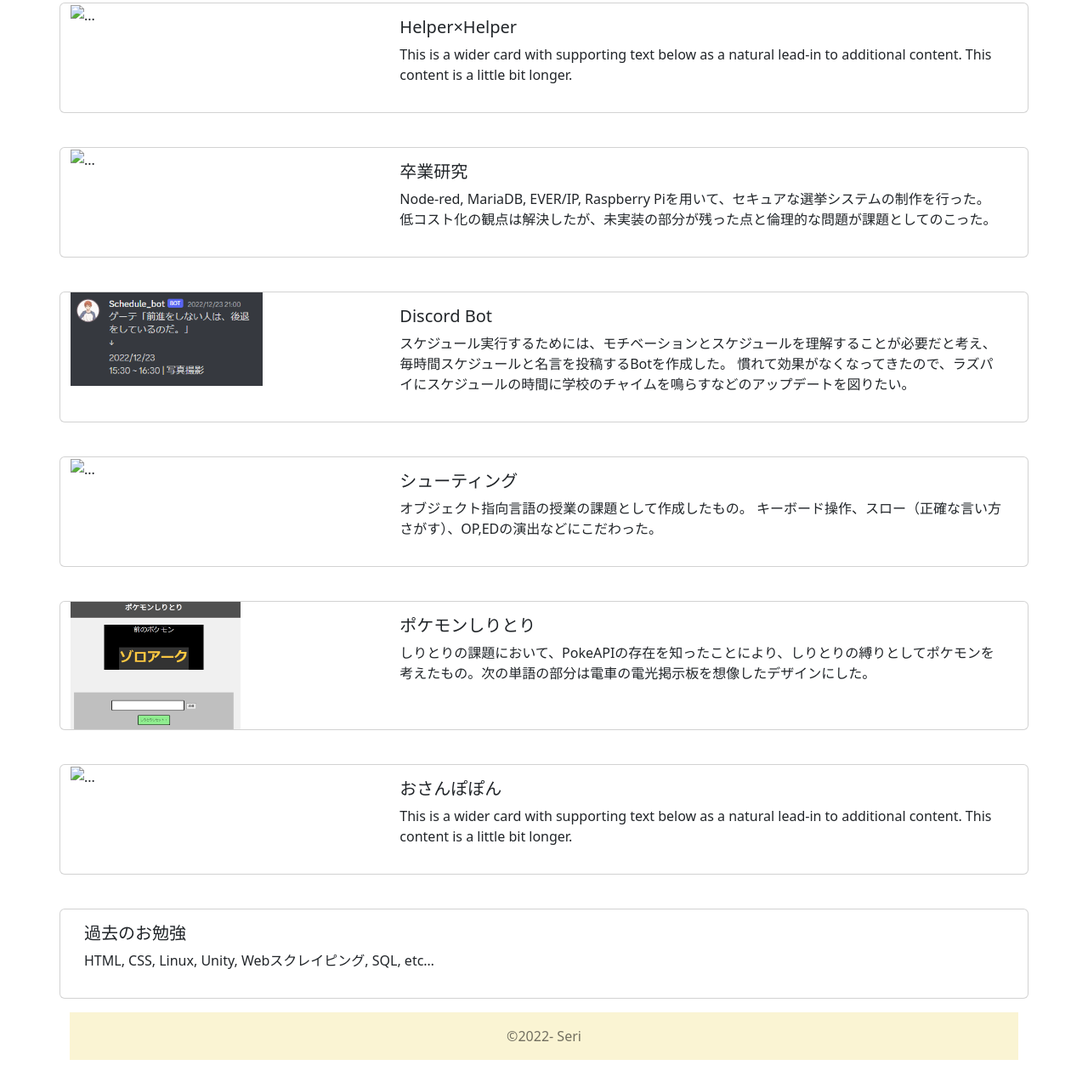
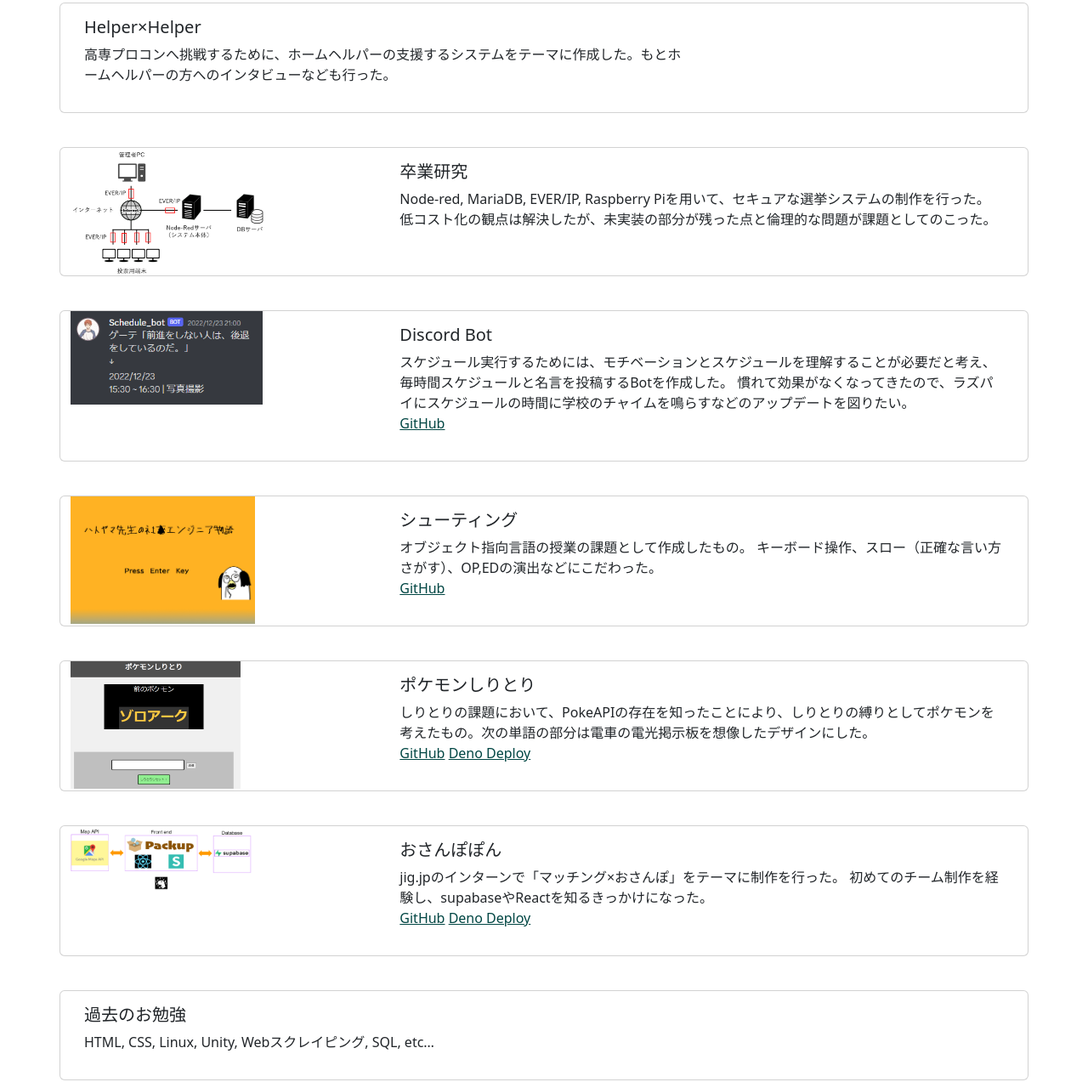
Before and after one commit to Shion-Serizawa/Shion-Serizawa.github.io, a plain HTML site: page done/index.html in a window 1280 px wide. Shown: the part 150-1423 px from the top of the page at 85% size. Before the commit the page ends 1397 px from the top, so only its background shows below. Drawn offline with Linux system fonts and the light colour scheme; files that its build step writes are made by us from their sources.

Commit message:
doneなどを更新

```diff
--- a/done/index.html
+++ b/done/index.html
@@ -91,16 +91,14 @@
       <div class="row row-cols-1 g-4">
         <div class="card mb-3">
           <div class="row g-0">
-            <div class="col-md-4">
-              <img src="..." alt="..." />
-            </div>
+            <!-- <div class="col-md-4">
+              <img src="..." alt="..." /> -->
+            <!-- </div> -->
             <div class="col-md-8">
               <div class="card-body">
                 <h5 class="card-title">Helper×Helper</h5>
                 <p class="card-text">
-                  This is a wider card with supporting text below as a natural
-                  lead-in to additional content. This content is a little bit
-                  longer.
+                    高専プロコンへ挑戦するために、ホームヘルパーの支援するシステムをテーマに作成した。もとホームヘルパーの方へのインタビューなども行った。
                 </p>
                 <p class="card-text"></p>
               </div>
@@ -110,7 +108,7 @@
         <div class="card mb-3">
           <div class="row g-0">
             <div class="col-md-4">
-              <img src="..." alt="..." />
+              <img src="../images/kousei.png" alt="卒研のシステムのシステム構成図" style="height: 150px;" />
             </div>
             <div class="col-md-8">
               <div class="card-body">
@@ -134,7 +132,8 @@
                 <h5 class="card-title">Discord Bot</h5>
                 <p class="card-text">
                     スケジュール実行するためには、モチベーションとスケジュールを理解することが必要だと考え、毎時間スケジュールと名言を投稿するBotを作成した。
-                    慣れて効果がなくなってきたので、ラズパイにスケジュールの時間に学校のチャイムを鳴らすなどのアップデートを図りたい。
+                    慣れて効果がなくなってきたので、ラズパイにスケジュールの時間に学校のチャイムを鳴らすなどのアップデートを図りたい。<br>
+                    <a href="https://github.com/Shion-Serizawa/discord_schedule_bot">GitHub</a>
                 </p>
                 <p class="card-text"></p>
               </div>
@@ -144,14 +143,15 @@
         <div class="card mb-3">
           <div class="row g-0">
             <div class="col-md-4">
-              <img src="..." alt="..." />
+              <img src="../images/shooting.png" alt="作成したシューティングゲームのOP画面" style="height: 150px;" />
             </div>
             <div class="col-md-8">
               <div class="card-body">
                 <h5 class="card-title">シューティング</h5>
                 <p class="card-text">
                     オブジェクト指向言語の授業の課題として作成したもの。
-                    キーボード操作、スロー（正確な言い方さがす）、OP,EDの演出などにこだわった。
+                    キーボード操作、スロー（正確な言い方さがす）、OP,EDの演出などにこだわった。<br>
+                    <a href="https://github.com/Shion-Serizawa/java_shooting">GitHub</a>
                 </p>
                 <p class="card-text"></p>
               </div>
@@ -168,7 +168,8 @@
                   <h5 class="card-title">ポケモンしりとり</h5>
                   <p class="card-text">
                     しりとりの課題において、PokeAPIの存在を知ったことにより、しりとりの縛りとしてポケモンを考えたもの。次の単語の部分は電車の電光掲示板を想像したデザインにした。
-                  </p>
+                    <br><a href="https://github.com/Shion-Serizawa/seri-shiritori">GitHub</a> <a href="https://shion-seri-shiritori.deno.dev">Deno Deploy</a>
+                </p>
                   <p class="card-text"></p>
                 </div>
               </div>
@@ -177,15 +178,15 @@
         <div class="card mb-3">
           <div class="row g-0">
             <div class="col-md-4">
-              <img src="..." alt="..." />
+              <img src="../images/osanpo.png" alt="おさんぽぽんの技術スタック" style="height: 80px;" />
             </div>
             <div class="col-md-8">
               <div class="card-body">
                 <h5 class="card-title">おさんぽぽん</h5>
                 <p class="card-text">
-                  This is a wider card with supporting text below as a natural
-                  lead-in to additional content. This content is a little bit
-                  longer.
+                  jig.jpのインターンで「マッチング×おさんぽ」をテーマに制作を行った。
+                  初めてのチーム制作を経験し、supabaseやReactを知るきっかけになった。 <br>
+                  <a href="https://github.com/jigintern/2022-summer-2-c">GitHub</a> <a href="https://jigintern-2022-summer-2-c.deno.dev/">Deno Deploy</a>
                 </p>
                 <p class="card-text"></p>
               </div>
--- a/index.html
+++ b/index.html
@@ -8,7 +8,7 @@
     />
 
     <link rel="stylesheet" href="./style.css" />
-    <link rel="stylesheet" href="app.css" />
+    <link rel="stylesheet" href="./top/" />
     <link rel="shortcut icon" href="./cone.svg" type="image/x-icon" />
 
     <title>Seri's Site(α)</title>
```
Also changed, not shown: images/kousei.png (added), images/osanpo.png (added), images/shooting.png (added).
